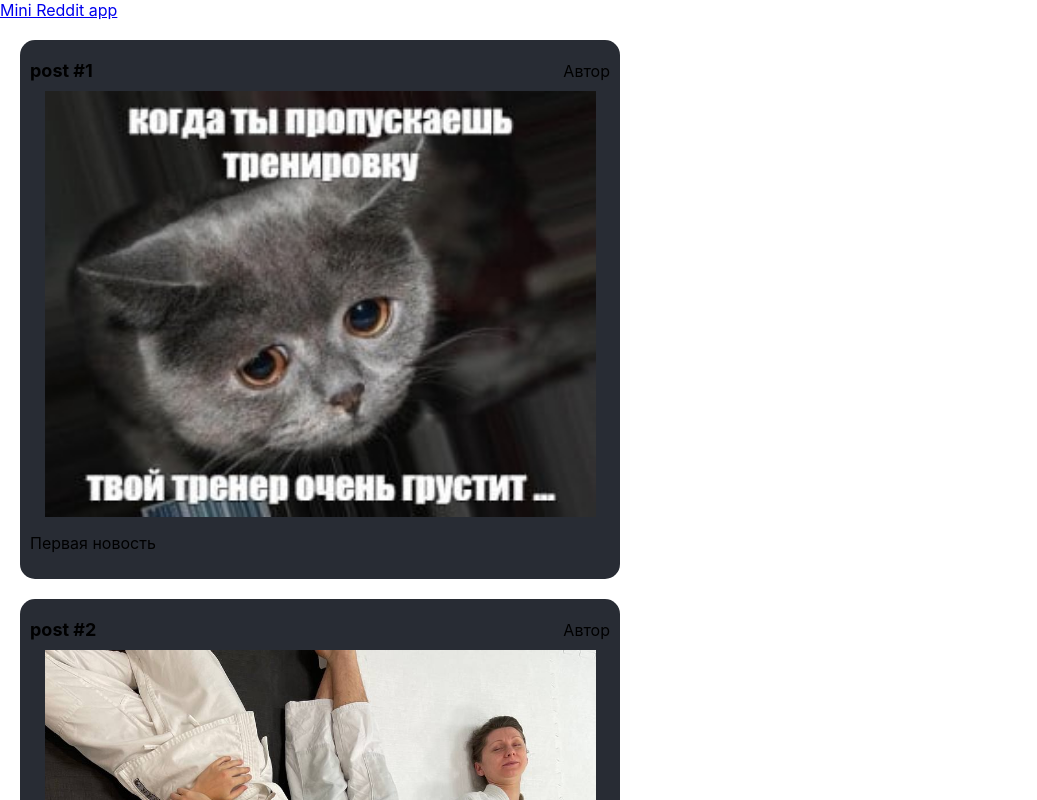
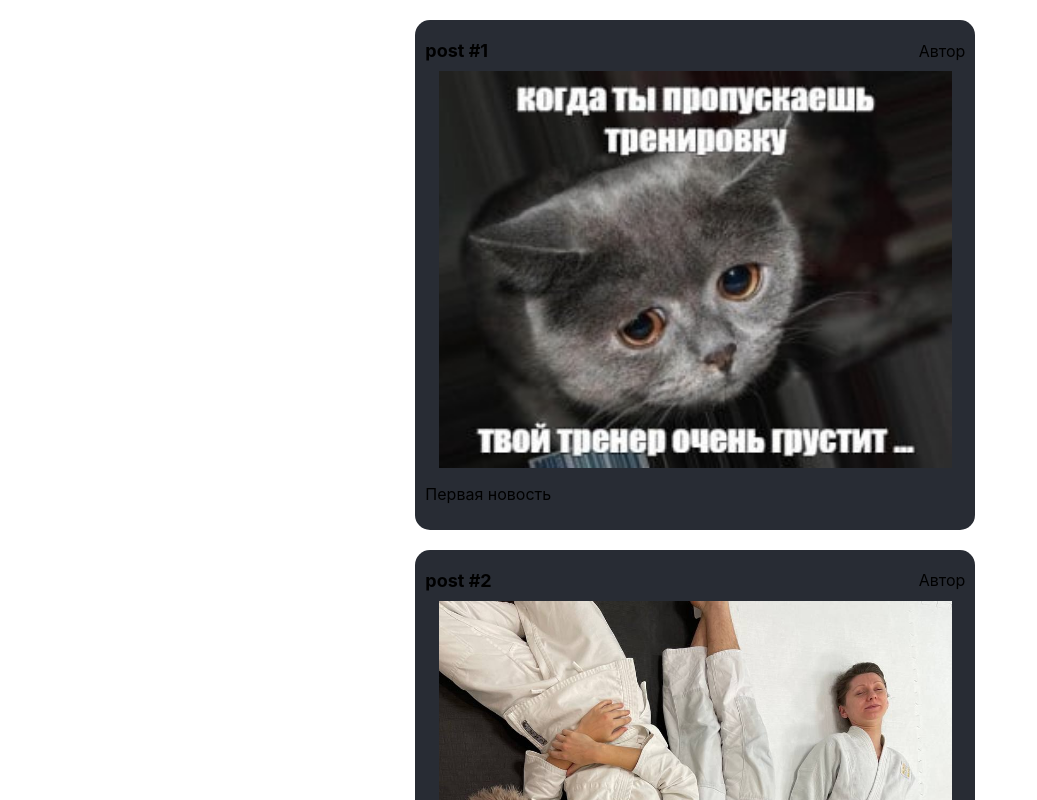
Before and after one commit to nothingisperfect/mini-reddit, a React (Create React App) app in the folder front/: page / in a window 1280 px wide. Shown: the top 800 px of the page, without its empty margins (0-1037 px from the left). Built offline with nearby package versions, Linux system fonts and the light colour scheme.

Commit message:
Add navigation bar

```diff
--- a/front/src/App.css
+++ b/front/src/App.css
@@ -36,3 +36,13 @@
     transform: rotate(360deg);
   }
 }
+
+.app {
+  display: flex;
+  flex-direction: row;
+  justify-content: center;
+}
+
+main {
+  width: 600px;
+}
--- a/front/src/App.js
+++ b/front/src/App.js
@@ -1,7 +1,7 @@
 import React from 'react';
 import './App.css';
 
-import Header from './components/Header';
+import Navbar from './components/Navbar';
 
 import { Route, Routes } from 'react-router-dom';
 
@@ -13,8 +13,7 @@ class App extends React.Component {
   render() {
     return (
       <div className='app'>
-        <Header brand='Mini Reddit app'></Header>
-
+        <Navbar />
         <main className='main'>
           <Routes>
             <Route exact path='/' element={<HomePage/>} />
--- /dev/null
+++ b/front/src/components/Navbar.css
@@ -0,0 +1,16 @@
+.nav-button {
+    display: block;
+    font-size: 20px;
+    text-decoration: none;
+    background-color: transparent;
+    color: white;
+    padding: 10px 20px;
+    margin: 5px;
+    border-radius: 20px;
+    transition: 0.5s ease;
+}
+
+.nav-button:hover {
+    background-color: rgb(97, 97, 154);
+    transition: 0.5s ease;
+}
--- /dev/null
+++ b/front/src/components/Navbar.js
@@ -0,0 +1,16 @@
+import React from "react";
+import './Navbar.css'
+
+import { Link } from 'react-router-dom';
+
+function Navbar() {
+    return (
+        <nav>
+            <Link to='/' className='nav-button'>Home</Link>
+            <Link to='/user' className='nav-button'>Profile</Link>
+            <Link to='/post' className='nav-button'>Post</Link>
+        </nav>
+    );
+}
+
+export default Navbar;
```
